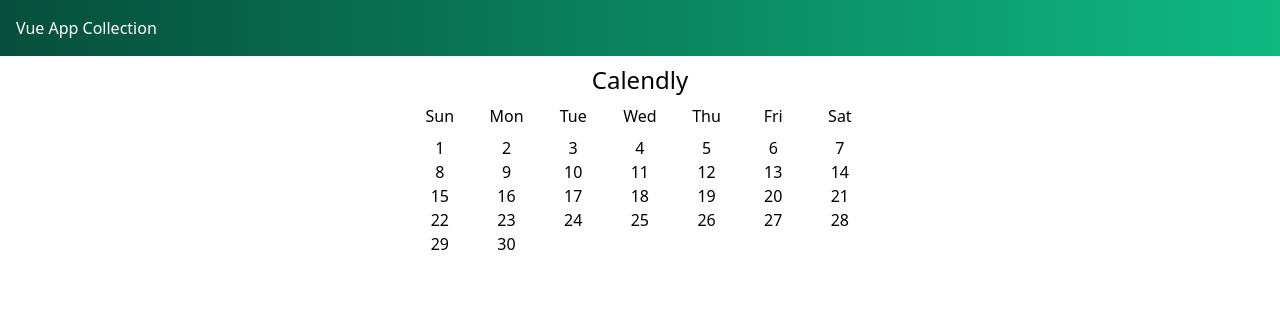
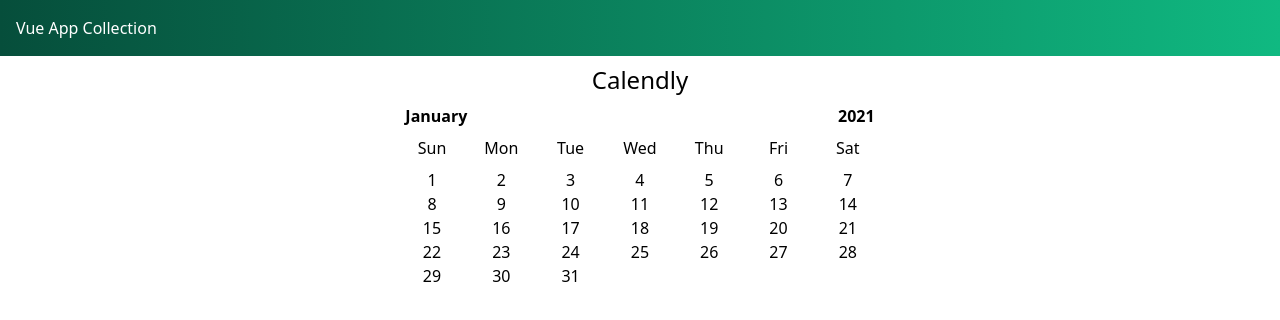
Before and after one commit to goldenglorys/vue-app-collection, a Vue app: page / in a window 1280 px wide. Shown: the top 320 px of the page. Built offline with nearby package versions, Linux system fonts and the light colour scheme; no server answers.

Commit message:
Getting the current year, month, and days presnt in the month for display

```diff
--- a/src/components/Calendar.vue
+++ b/src/components/Calendar.vue
@@ -1,6 +1,10 @@
 <template>
   <div class="m-auto">
     <h1 class="text-2xl my-2 text-center">Calendly</h1>
+    <section class="mx-2 flex justify-between">
+      <h2 class="font-bold">{{ currentMonthName }}</h2>
+      <h2 class="font-bold">{{ currentYear }}</h2>
+    </section>
     <section class="flex my-2">
       <p
         class="text-center"
@@ -12,7 +16,12 @@
       </p>
     </section>
     <section class="flex flex-wrap">
-      <p class="text-center" style="width: 14.28%" v-for="num in 30" :key="num">
+      <p
+        class="text-center"
+        style="width: 14.28%"
+        v-for="num in daysInCurrentMonth(currentYear, currentMonthValue)"
+        :key="num"
+      >
         {{ num }}
       </p>
     </section>
@@ -23,8 +32,17 @@
 export default {
   data() {
     return {
+      currentMonthName: new Date().toLocaleString("default", { month: "long" }),
+      currentMonthValue: new Date().getMonth() + 1,
+      currentYear: new Date().getFullYear(),
       days: ["Sun", "Mon", "Tue", "Wed", "Thu", "Fri", "Sat"],
     };
+  },
+
+  methods: {
+    daysInCurrentMonth(year, month) {
+      return new Date(year, month, 0).getDate();
+    },
   },
 };
 </script>
```
